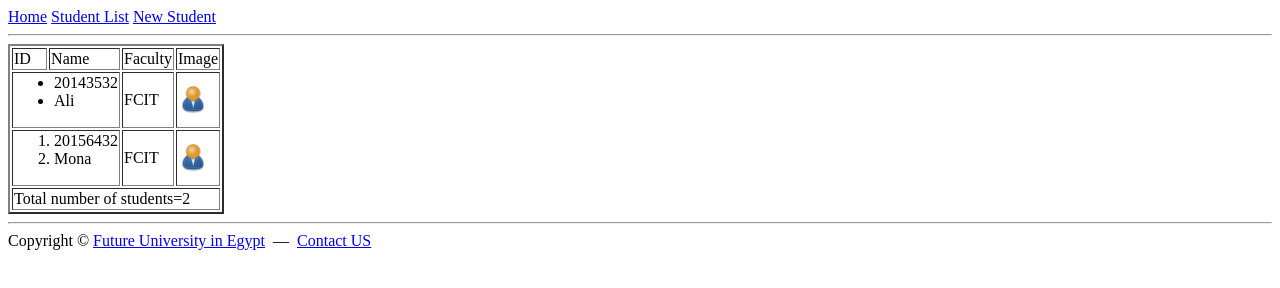
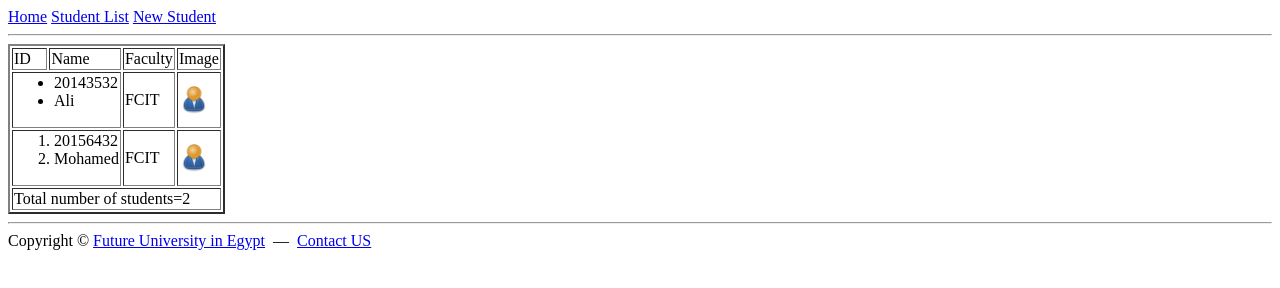
Before and after one commit to nadaeemad/Dm324-C, a plain HTML site: page DM324/Studentlist.html in a window 1280 px wide. Drawn offline with Linux system fonts and the light colour scheme.

Commit message:
Add files via upload

```diff
--- a/DM324/Studentlist.html
+++ b/DM324/Studentlist.html
@@ -41,7 +41,7 @@
                        <td colspan="2">
                            <ol>
                                <li>20156432 </li>
-                               <li>Mona</li>
+                               <li>Mohamed</li>
                           </ol>
                     </td>
 
```
